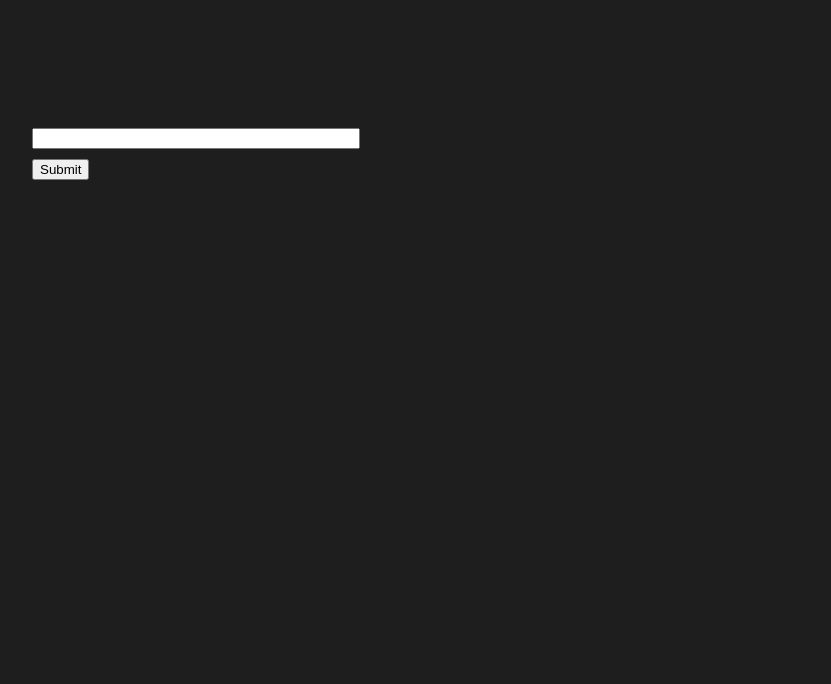
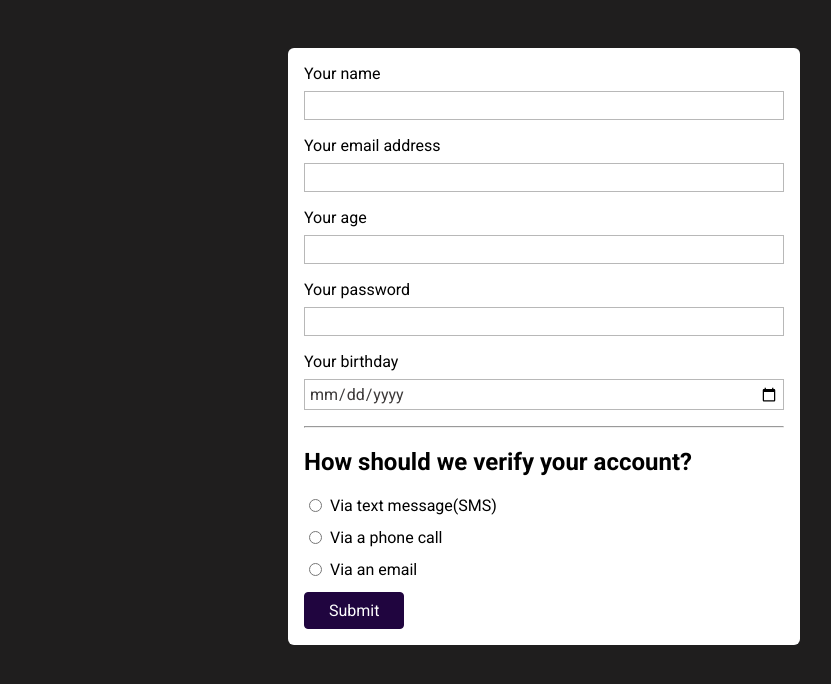
Before and after one commit to johnwithsmile/project_100days, a plain HTML site: page form/index.html in a window 1280 px wide. Shown: the whole page, without its empty margins (96-927 px from the left). Drawn offline with Linux system fonts and the light colour scheme.

Commit message:
26th basic forms, input, label, radio, submit

```diff
--- a/form/index.html
+++ b/form/index.html
@@ -4,11 +4,39 @@
     <meta charset="UTF-8">
     <meta name="viewport" content="width=device-width, initial-scale=1.0">
     <title>HTML Forms</title>
+    <link rel="preconnect" href="https://fonts.googleapis.com">
+    <link rel="preconnect" href="https://fonts.gstatic.com" crossorigin>
+    <link
+        href="https://fonts.googleapis.com/css2?family=Quicksand:wght@300;400;500;600;700&family=Roboto:wght@400;700&display=swap"
+        rel="stylesheet">
     <link rel="stylesheet" href="styles.css">
 </head>
 <body>
     <form action="/" method="GET">
-        <input type="text" name="user-name">
+        <label for="username">Your name</label>
+        <input type="text" name="user-name" id="username">
+        <label for="useremail">Your email address</label>
+        <input type="email" name="user-email" id="useremail">
+        <label for="userage">Your age</label>
+        <input type="number" step=1 name="user-age" id="userage">
+        <label for="userpassword">Your password</label>
+        <input type="password" name="user-password" id="userpassword">
+        <label for="userbirthday">Your birthday</label>
+        <input type="date" name="user-birthday" id="userbirthday">
+        <hr>
+        <h2>How should we verify your account?</h2>
+            <div class="radio-container">
+                <input type="radio" id="verify-text-message" name="verify" value="text-message">
+                <label for="verify-text-message">Via text message(SMS)</label>
+            </div>
+            <div class="radio-container">
+                <input type="radio" id="verify-phone" name="verify" value="phone">
+                <label for="verify-phone">Via a phone call</label>
+            </div>
+            <div class="radio-container">
+                <input type="radio" id="verify-email" name="verify" value="email">
+                <label for="verify-email">Via an email</label>
+            </div>
         <button type="submit">Submit</button>
     </form>
 </body>
--- a/form/styles.css
+++ b/form/styles.css
@@ -1,14 +1,58 @@
 body {
   background-color: rgb(31, 30, 30);
-  margin: 8rem;
+  font-family: "Roboto", sans-serif;
+}
+
+form {
+  width: 30rem;
+  margin: 3rem auto;
+  background-color: rgb(255, 255, 255);
+  padding: 1rem;
+  border-radius: 6px;
+}
+
+label {
+  margin-bottom: 0.5rem;
+  display: block;
 }
 
 input {
-  width: 20rem;
+  width: 100%;
   display: block;
+  margin-bottom: 1rem;
+  box-sizing: border-box;
+  font: inherit;
+  border: 1px solid rgb(184, 184, 184);
+  padding: 0.25rem;
+  color: rgb(61, 58, 58);
+}
+
+input:focus {
+  background-color: rgb(219, 190, 253);
+  color: rgb(32, 5, 63);
+  border-color: rgb(32, 5, 63);
 }
 
 button {
   display: block;
-  margin: 0.6rem 0;
+  font: inherit;
+  background-color: rgb(32, 5, 63);
+  color: white;
+  border: 1px solid rgb(32, 5, 63);
+  padding: 0.5rem 1.5rem;
+  border-radius: 4px;
+  cursor: pointer;
 }
+
+button:hover {
+  background-color: rgb(52, 14, 95);
+  border-color: rgb(52, 14, 95);
+}
+
+.radio-container {
+  display: flex;
+}
+.radio-container input {
+  width: auto;
+  margin-right: 0.5rem;
+}
```
